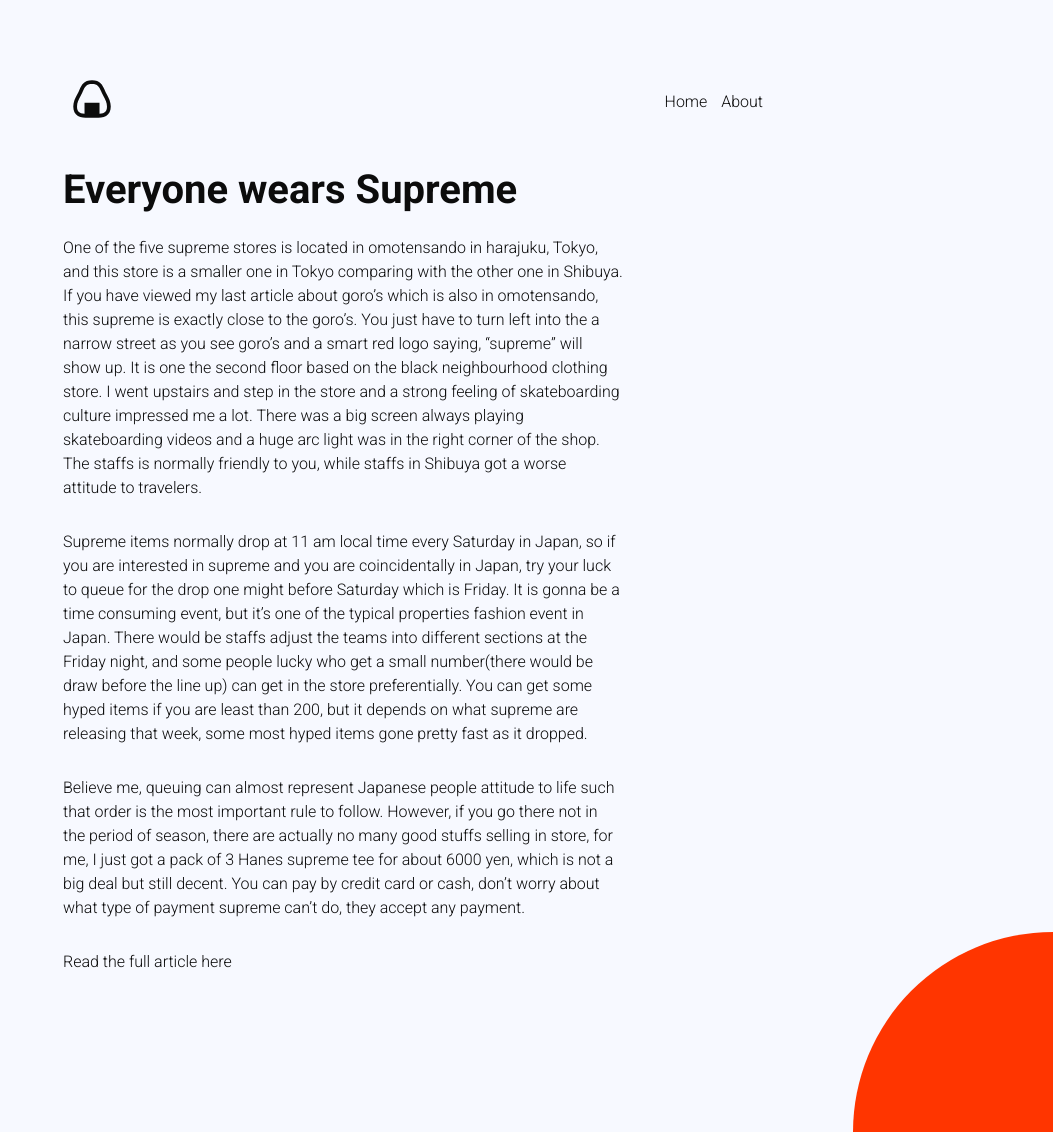
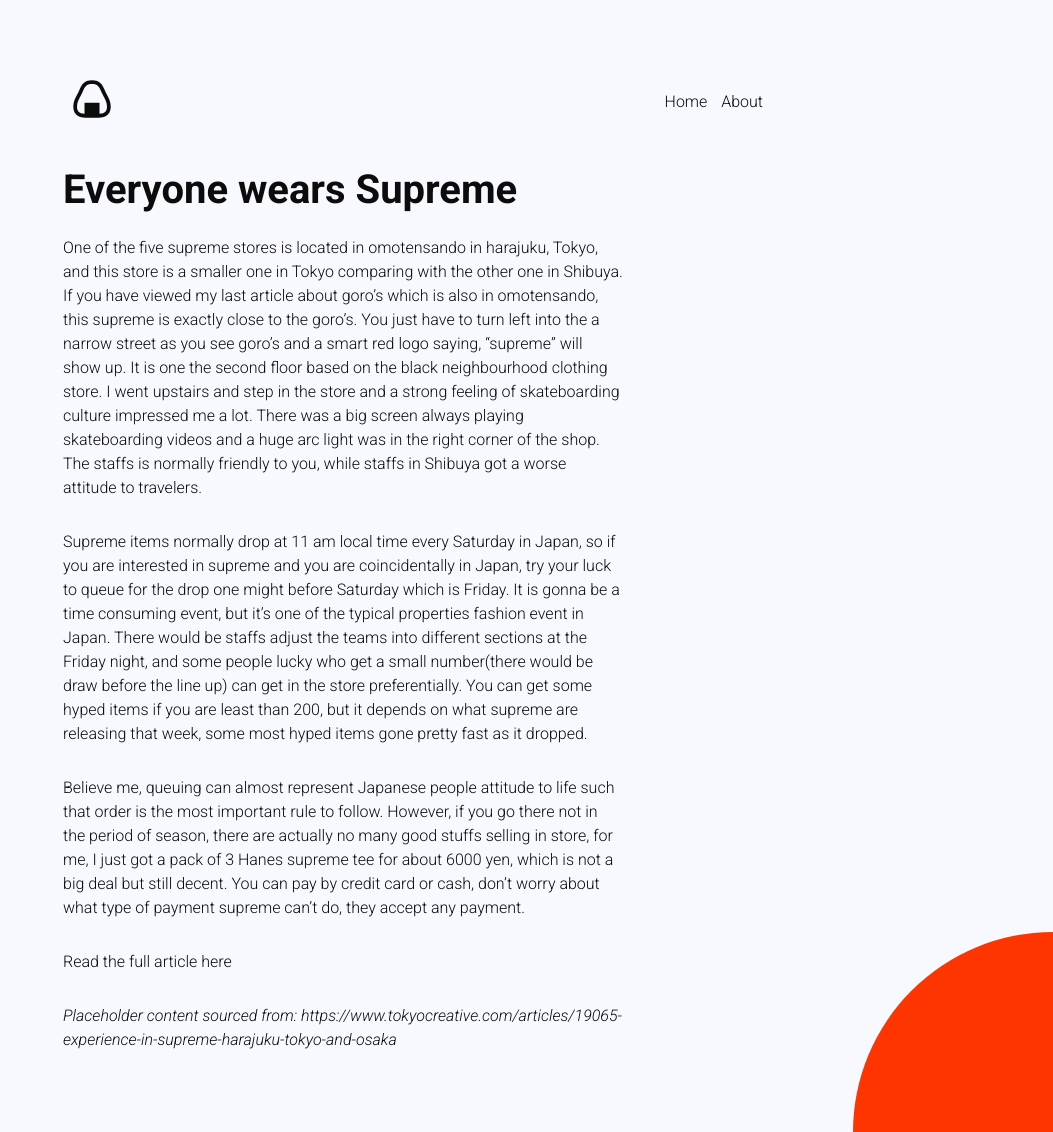
Before and after one commit to murphytrueman/night-in-japan, a Jekyll site: the page built from _posts/2021-01-15-wears-supreme.markdown, in a window 1280 px wide and 1132 px high. Shown: the whole window, without its empty margins (227-1280 px from the left). Built offline with Jekyll 4.4.1, drawn with Linux system fonts in a browser that asks for light colours.

Commit message:
Updated Wears Supreme

```diff
--- a/_posts/2021-01-15-wears-supreme.markdown
+++ b/_posts/2021-01-15-wears-supreme.markdown
@@ -12,3 +12,5 @@
 Believe me, queuing can almost represent Japanese people attitude to life such that order is the most important rule to follow. However, if you go there not in the period of season, there are actually no many good stuffs selling in store, for me, I just got a pack of 3 Hanes supreme tee for about 6000 yen, which is not a big deal but still decent. You can pay by credit card or cash, don't worry about what type of payment supreme can't do, they accept any payment.
 
 [Read the full article here](https://www.tokyocreative.com/articles/19065-experience-in-supreme-harajuku-tokyo-and-osaka)
+
+*Placeholder content sourced from: [https://www.tokyocreative.com/articles/19065-experience-in-supreme-harajuku-tokyo-and-osaka](https://www.tokyocreative.com/articles/19065-experience-in-supreme-harajuku-tokyo-and-osaka)*
```
